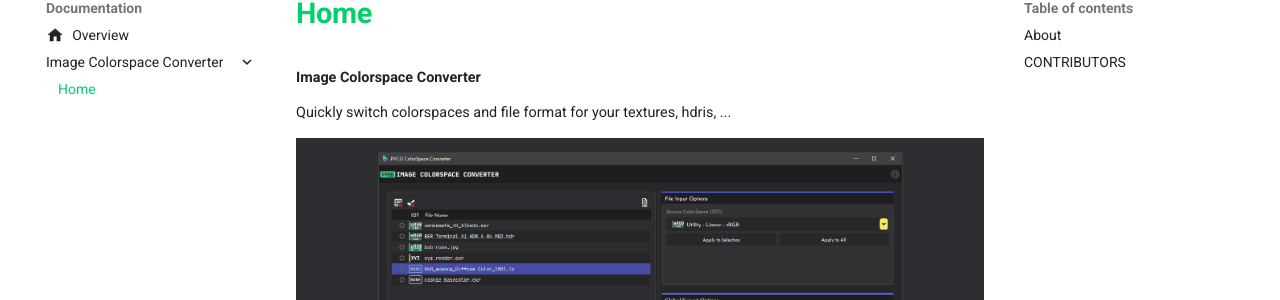
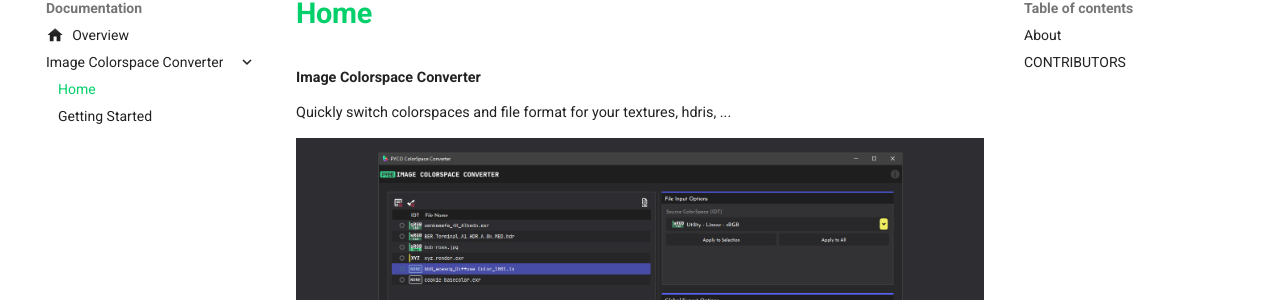
Before and after one commit to pyco-apps/pyco-apps.github.io, an MkDocs documentation site: the page built from site/docs/standalone-colorspace-converter/index.md, in a window 1280 px wide. Shown: the part 152-452 px from the top of the page. Built offline with MkDocs 1.6.1 and Material for MkDocs 9.7.7, drawn with Linux system fonts in a browser that asks for light colours; plug-ins that fetch from the network failed and are left out.

Commit message:
feat(doc): add colorspace converter/getting started
copied from the previous pyco documentation

```diff
--- a/mkdocs.yml
+++ b/mkdocs.yml
@@ -49,6 +49,7 @@
     - Overview: docs/index.md
     - 'Image Colorspace Converter':
       - docs/standalone-colorspace-converter/index.md
+      - docs/standalone-colorspace-converter/getting-started.md
   - Licensing:
     - licensing/index.md
     - licensing/eula.md
@@ -93,3 +94,6 @@
           format: !!python/name:pymdownx.superfences.fence_code_format
   - pymdownx.tabbed:
       alternate_style: true
+  - pymdownx.keys
+  - toc:
+      permalink: true
```
Also changed, not shown: site/docs/standalone-colorspace-converter/getting-started.md (added), site/docs/standalone-colorspace-converter/img/demo-convert.gif (added), site/docs/standalone-colorspace-converter/img/demo-idt.gif (added), site/docs/standalone-colorspace-converter/img/demo-import.gif (added).
